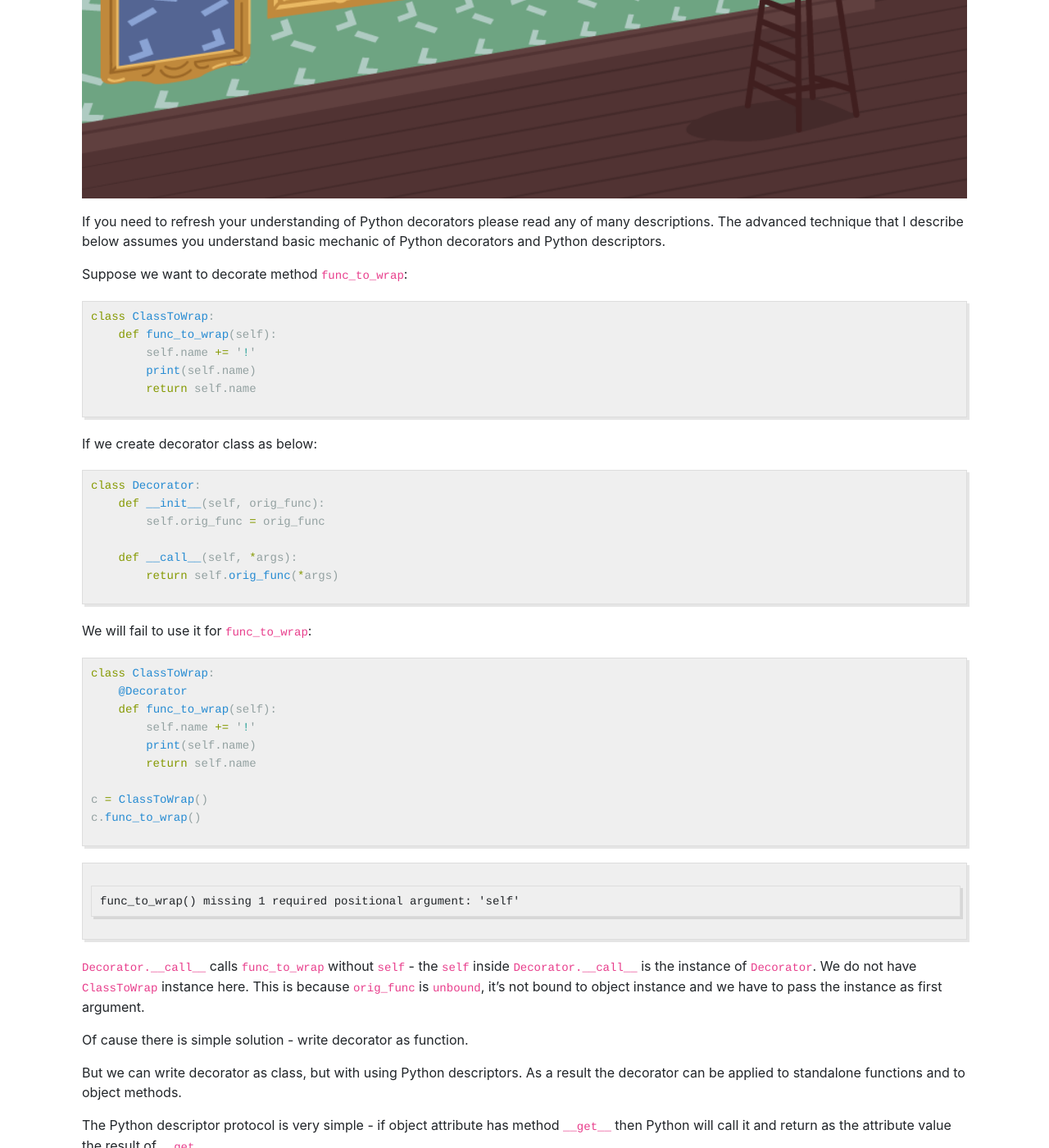
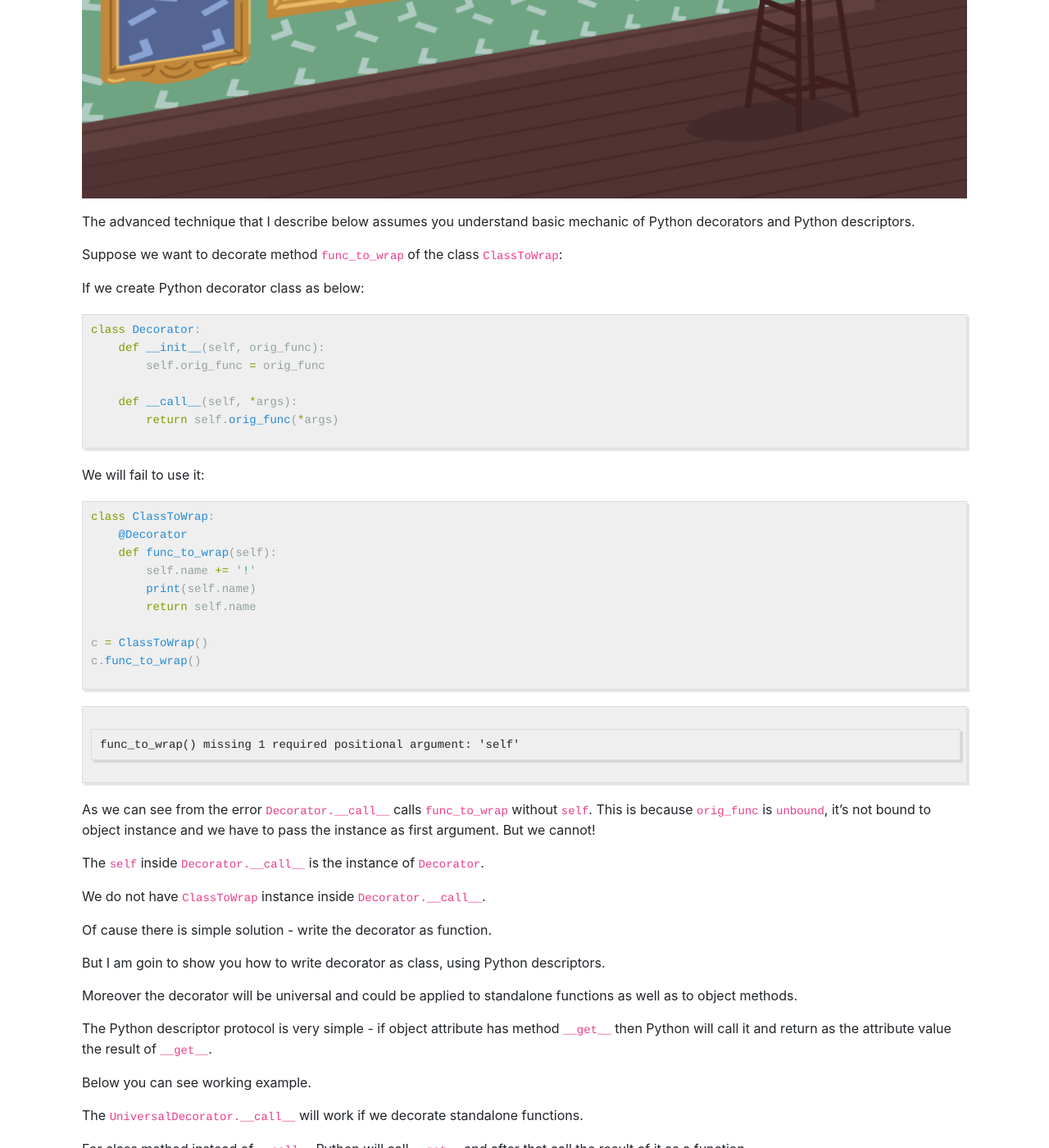
Before and after one commit to andgineer/sorokin.engineer, a Jekyll site: the page built from posts/en/_posts/2019-11-13-python_class_decorator.md, in a window 1280 px wide and 1400 px high, scrolled down 563 px. Shown: the whole window at 82% size. Built offline with Jekyll 4.4.1, drawn with Linux system fonts in a browser that asks for light colours; nearby versions of some CDN libraries; some of the changed text lies outside the part shown.

Commit message:
decorator class english text improved

```diff
--- a/posts/en/_posts/2019-11-13-python_class_decorator.md
+++ b/posts/en/_posts/2019-11-13-python_class_decorator.md
@@ -8,21 +8,12 @@ tags: [python, class, decorator]
 ---
 ![](/images/decorators.png){:.post-title}
 
-If you need to refresh your understanding of Python decorators please read any of many
-descriptions. The advanced technique that I describe below assumes you understand basic
+The advanced technique that I describe below assumes you understand basic
 mechanic of Python decorators and Python descriptors.
 
-Suppose we want to decorate method `func_to_wrap`:
+Suppose we want to decorate method `func_to_wrap` of the class `ClassToWrap`:
 
-{% highlight python %}
-class ClassToWrap:
-    def func_to_wrap(self):
-        self.name += '!'
-        print(self.name)
-        return self.name
-{% endhighlight %}
-
-If we create decorator class as below:
+If we create Python decorator class as below:
 
 {% highlight python %}
 class Decorator:
@@ -33,7 +24,7 @@ class Decorator:
         return self.orig_func(*args)
 {% endhighlight %}
 
-We will fail to use it for `func_to_wrap`:
+We will fail to use it:
 
 {% highlight python %}
 class ClassToWrap:
@@ -48,15 +39,21 @@ c.func_to_wrap()
 {% endhighlight %}
     func_to_wrap() missing 1 required positional argument: 'self'
 
-`Decorator.__call__` calls `func_to_wrap` without `self` - the `self`
-inside `Decorator.__call__` is the instance of `Decorator`. We do not have
-`ClassToWrap` instance here. This is because `orig_func` is `unbound`,
+As we can see from the error `Decorator.__call__` calls `func_to_wrap` without
+`self`. This is because `orig_func` is `unbound`,
 it's not bound to object instance and we have to pass the instance as first argument.
+But we cannot!
 
-Of cause there is simple solution - write decorator as function.
+The `self` inside `Decorator.__call__` is the instance of `Decorator`.
 
-But we can write decorator as class, but with using Python descriptors. As a result the decorator
-can be applied to standalone functions and to object methods.
+We do not have `ClassToWrap` instance inside `Decorator.__call__`.
+
+Of cause there is simple solution - write the decorator as function.
+
+But I am goin to show you how to write decorator as class, using Python descriptors.
+
+Moreover the decorator will be universal and
+could be applied to standalone functions as well as to object methods.
 
 The Python descriptor protocol is very simple - if object attribute has method `__get__`
 then Python will call it and return as the attribute value the result of `__get__`.
@@ -65,10 +62,12 @@ Below you can see working example.
 
 The `UniversalDecorator.__call__` will work if we decorate standalone functions.
 
-But if we decorate class method, Python will call `__get__` and the result would be `WrapperHelper`
-with links to `ClassToWrap` and `Decorator` instances.
+For class method instead of `__call__` Python will call `__get__` and after that call the result of it as a function.
 
-After that Python will call the `__get__` result so it will call
+`UniversalDecorator.__get__` returns `WrapperHelper`
+with links to both `ClassToWrap` and `Decorator` instances.
+
+When Python call the `__get__` result (instance of `WrapperHelper`) it will actually call
 `WrapperHelper.__call__`.
 
 `WrapperHelper.__call__` add instance of `ClassToWrap`, as first item in `*args` (line
```
